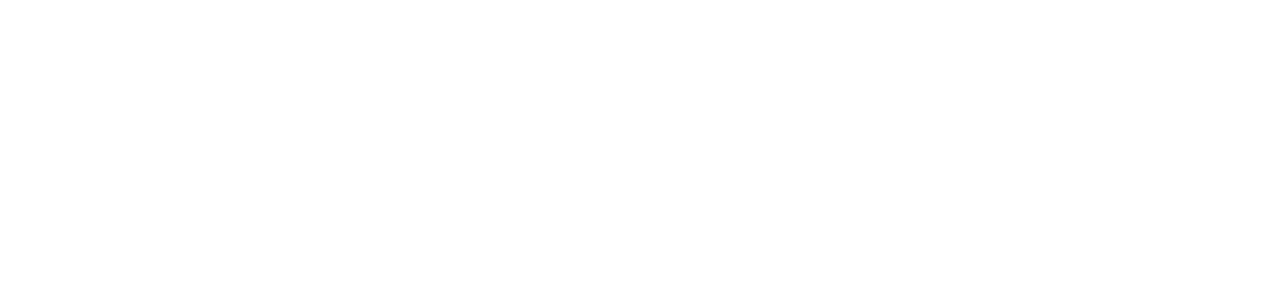
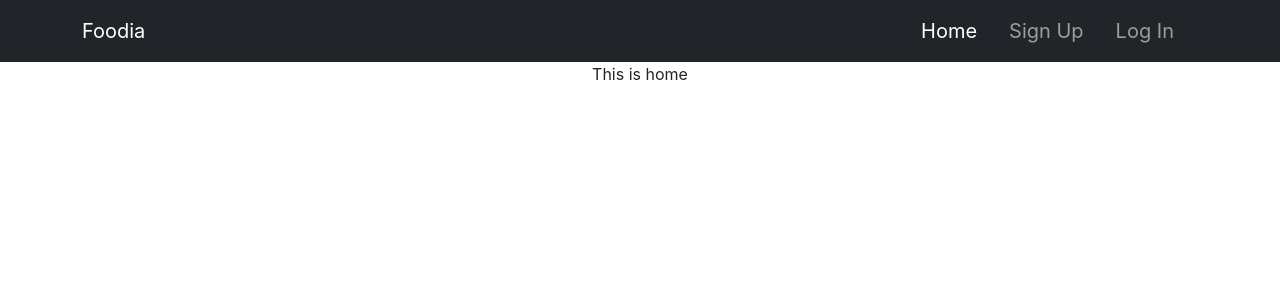
Before and after one commit to Sadman600/foodie-catering, a React (Create React App) app: page / in a window 1280 px wide. Shown: the top 300 px of the page. Built offline with nearby package versions, Linux system fonts and the light colour scheme.

Commit message:
Added Navbar section

```diff
--- a/public/index.html
+++ b/public/index.html
@@ -22,6 +22,10 @@
       work correctly both with client-side routing and a non-root public URL.
       Learn how to configure a non-root public URL by running `npm run build`.
     -->
+  <!-- Bootstrap Stylesheet -->
+  <link href="https://cdn.jsdelivr.net/npm/bootstrap@5.1.3/dist/css/bootstrap.min.css" rel="stylesheet"
+    integrity="sha384-1BmE4kWBq78iYhFldvKuhfTAU6auU8tT94WrHftjDbrCEXSU1oBoqyl2QvZ6jIW3" crossorigin="anonymous">
+
   <title>foodie-catering-service</title>
 </head>
 
--- a/src/App.js
+++ b/src/App.js
@@ -1,10 +1,16 @@
-import logo from './logo.svg';
+
+import { Route, Routes } from 'react-router-dom';
 import './App.css';
+import Header from './Pages/Header/Header/Header';
+import Home from './Pages/Main/Home/Home/Home';
 
 function App() {
   return (
     <div className="App">
-
+      <Header></Header>
+      <Routes>
+        <Route path='/' element={<Home></Home>}></Route>
+      </Routes>
     </div>
   );
 }
--- /dev/null
+++ b/src/Pages/Header/Header/Header.js
@@ -0,0 +1,12 @@
+import React from 'react';
+import Navbar from '../Navbar/Navbar';
+
+const Header = () => {
+    return (
+        <div>
+            <Navbar></Navbar>
+        </div>
+    );
+};
+
+export default Header;
--- /dev/null
+++ b/src/Pages/Header/Navbar/Navbar.js
@@ -0,0 +1,30 @@
+import React from 'react';
+import { Link, NavLink } from 'react-router-dom';
+
+const Navbar = () => {
+    return (
+        <nav className="navbar sticky-top navbar-expand-lg navbar-dark bg-dark">
+            <div className='container'>
+                <NavLink className="navbar-brand" to='/'>Foodia</NavLink>
+                <button className="navbar-toggler" type="button" data-bs-toggle="collapse" data-bs-target="#navbarScroll" aria-controls="navbarScroll" aria-expanded="false" aria-label="Toggle navigation">
+                    <span className="navbar-toggler-icon"></span>
+                </button>
+                <div className="collapse navbar-collapse " id="navbarScroll">
+                    <ul className="navbar-nav ms-auto my-2 my-lg-0 navbar-nav-scroll" >
+                        <li className="nav-item me-3">
+                            <Link className="nav-link active fs-5" aria-current="page" to='/'>Home</Link>
+                        </li>
+                        <li className="nav-item me-3">
+                            <Link className="nav-link fs-5" to='/'>Sign Up</Link>
+                        </li>
+                        <li className="nav-item me-3">
+                            <Link className="nav-link fs-5" to='/login'>Log In</Link>
+                        </li>
+                    </ul>
+                </div>
+            </div>
+        </nav>
+    );
+};
+
+export default Navbar;
--- /dev/null
+++ b/src/Pages/Main/Home/Home/Home.js
@@ -0,0 +1,11 @@
+import React from 'react';
+
+const Home = () => {
+    return (
+        <div>
+            <p>This is home</p>
+        </div>
+    );
+};
+
+export default Home;
--- a/src/index.js
+++ b/src/index.js
@@ -3,12 +3,15 @@
 import './index.css';
 import App from './App';
 import reportWebVitals from './reportWebVitals';
+import { BrowserRouter } from 'react-router-dom';
 
 const root = ReactDOM.createRoot(document.getElementById('root'));
 root.render(
-  <React.StrictMode>
-    <App />
-  </React.StrictMode>
+  <BrowserRouter>
+    <React.StrictMode>
+      <App />
+    </React.StrictMode>
+  </BrowserRouter>
 );
 
 // If you want to start measuring performance in your app, pass a function
```
